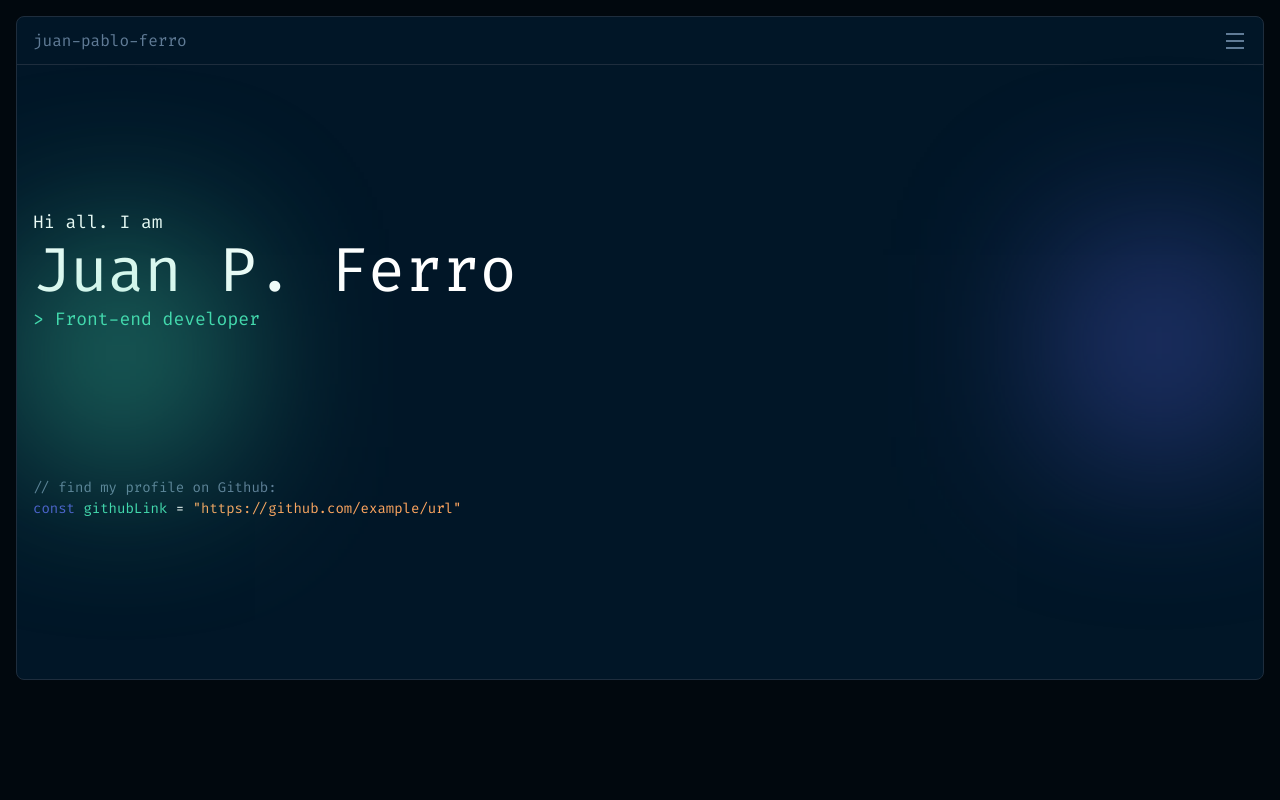
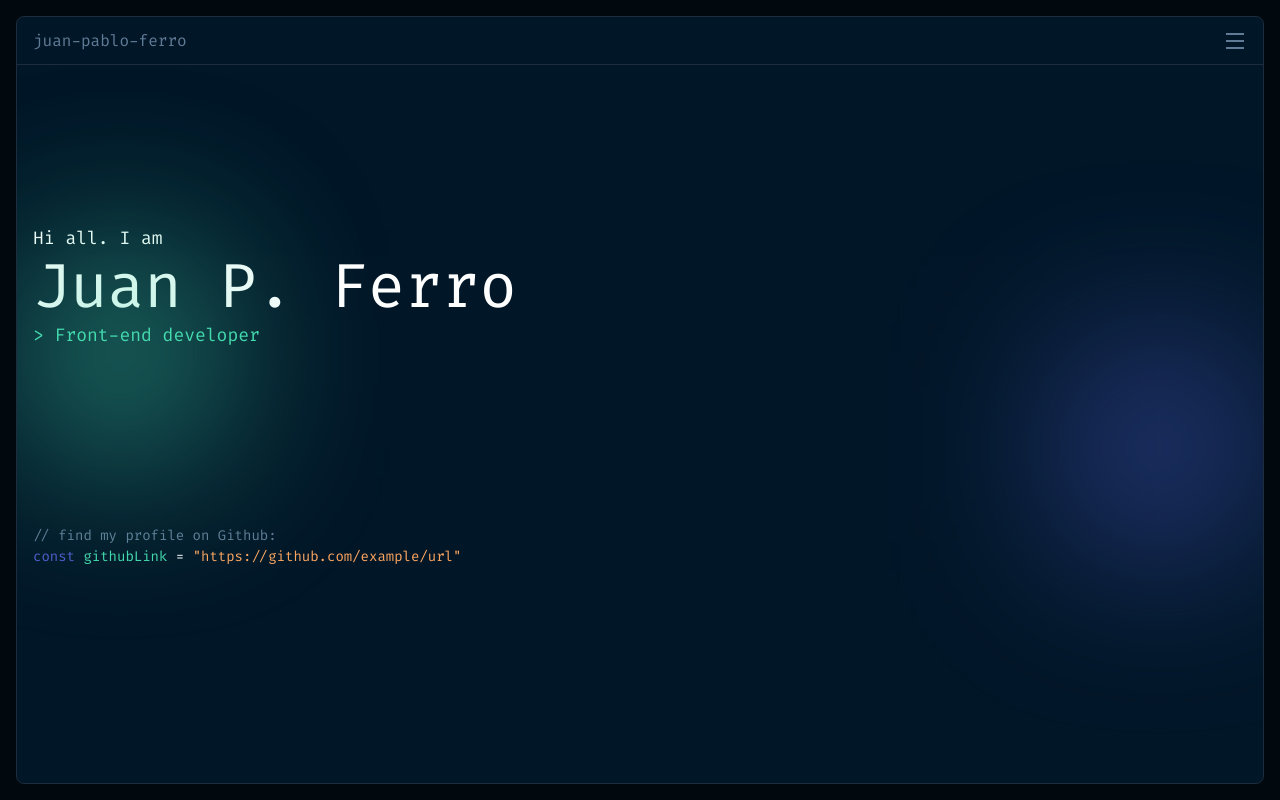
Before and after one commit to JuanPaFerro/portfolio, a Next.js app: page / in a window 1280 px wide. Built offline with nearby package versions, Linux system fonts and the light colour scheme.

Commit message:
Adjusted some styles

```diff
--- a/src/components/Hello/Hello.jsx
+++ b/src/components/Hello/Hello.jsx
@@ -2,7 +2,7 @@ import React from "react";
 
 const Hello = () => {
   return (
-    <section className=" w-full px-4 flex flex-col space-y-36 pb-40">
+    <section className=" w-full px-4 flex flex-col space-y-34 pb-40">
       <div className="absolute w-44 h-48 left-4 top-60 bg-gradient-green opacity-60 blur-[90px]" />
       <div className="absolute w-44 h-48 right-4 bottom-60 bg-gradient-blue opacity-60 blur-[90px]" />
       <div className="text-white mt-[calc(20vh)]">
--- a/src/components/Layout/Layout.jsx
+++ b/src/components/Layout/Layout.jsx
@@ -5,7 +5,7 @@ import Footer from "@components/Footer/Footer";
 const Layout = ({ children }) => {
   return (
     <>
-      <div className="min-h-screen w-full p-4 bg-black font-monospace">
+      <div className="h-screen w-full p-4 bg-black font-monospace overflow-auto">
         <div className="min-h-full w-full border border-lines rounded-lg bg-blue relative overflow-auto">
           <Nav />
           {children}
```
